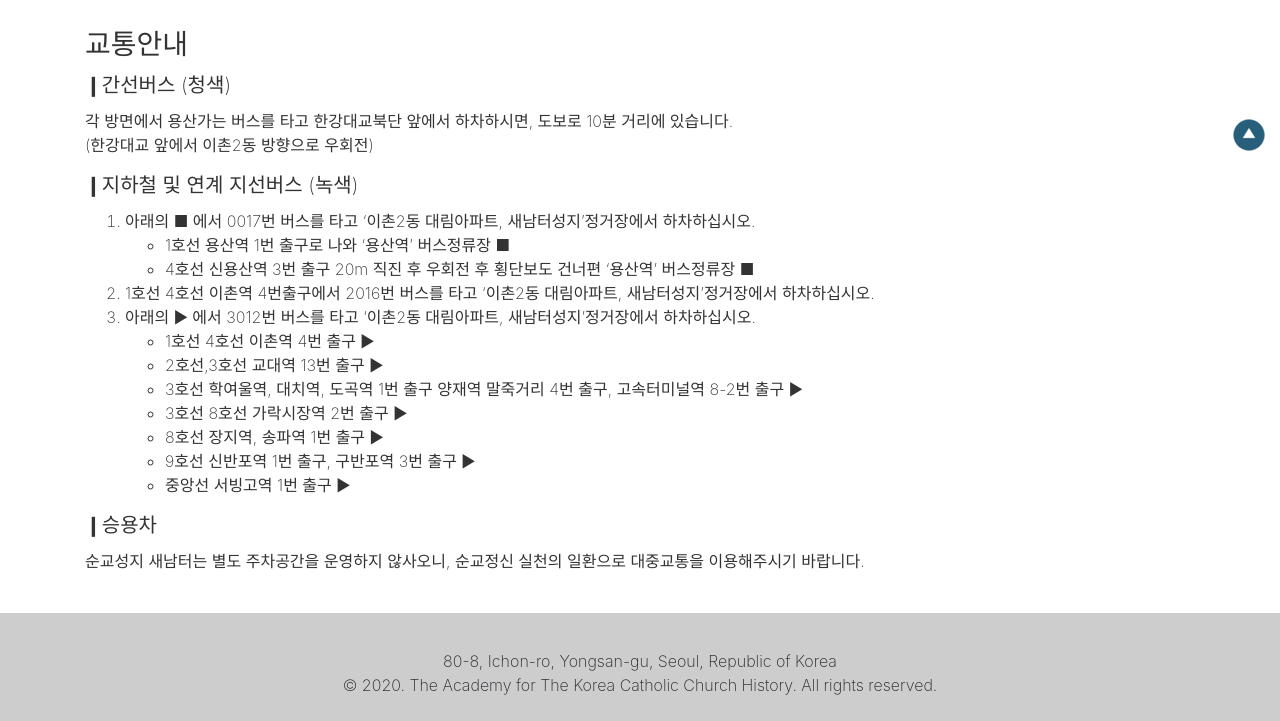
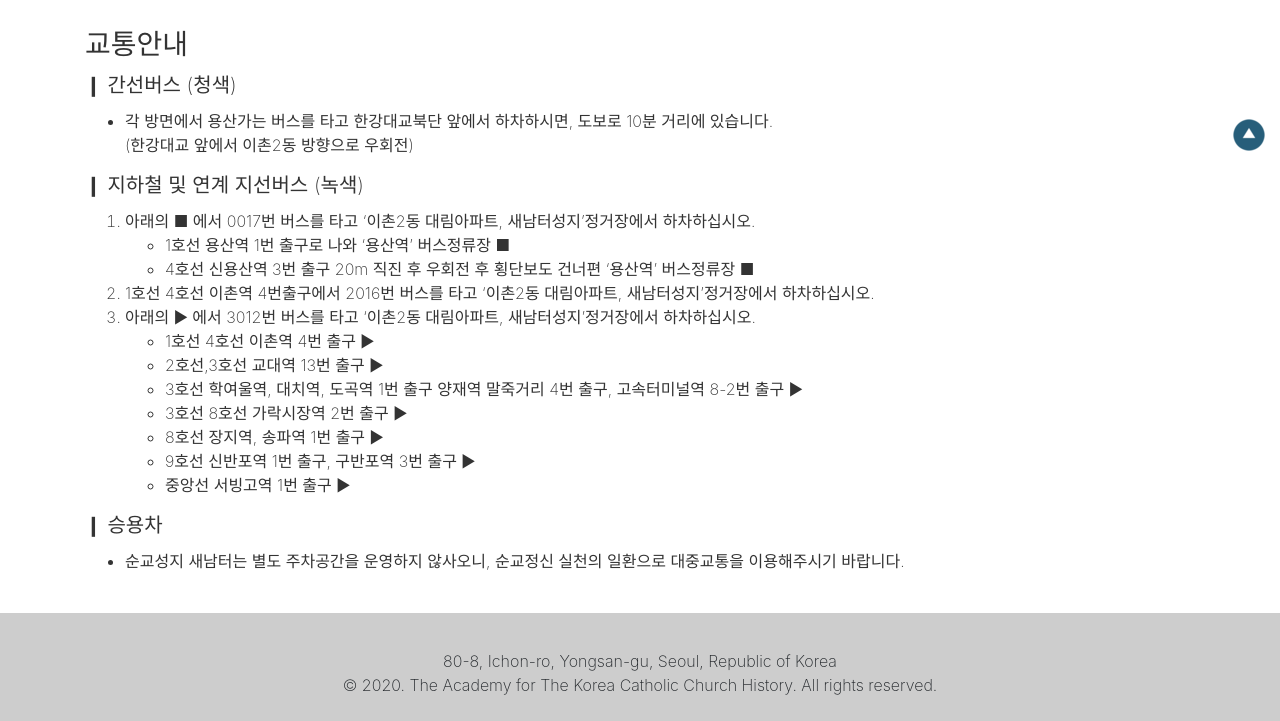
Before and after one commit to brotherhood-acch/booklist, a Jekyll site: the page built from about.md, in a window 1280 px wide. Shown: the part 734-1455 px from the top of the page. Built offline with Jekyll 4.4.1, drawn with Linux system fonts in a browser that asks for light colours.

Commit message:
마무으리

```diff
--- a/about.md
+++ b/about.md
@@ -20,11 +20,10 @@ title: "소개"
 </div>
 
 ### 교통안내
-##### ❙간선버스 (청색)
-각 방면에서 용산가는 버스를 타고 한강대교북단 앞에서 하차하시면, 도보로 10분 거리에 있습니다.<br>
-(한강대교 앞에서 이촌2동 방향으로 우회전)
+##### ❙ 간선버스 (청색)
+- 각 방면에서 용산가는 버스를 타고 한강대교북단 앞에서 하차하시면, 도보로 10분 거리에 있습니다.<br>(한강대교 앞에서 이촌2동 방향으로 우회전)
 
-##### ❙지하철 및 연계 지선버스 (녹색)
+##### ❙ 지하철 및 연계 지선버스 (녹색)
 1. 아래의 ■ 에서 0017번 버스를 타고 ‘이촌2동 대림아파트, 새남터성지’정거장에서 하차하십시오.
   - 1호선 용산역 1번 출구로 나와 '용산역' 버스정류장  ■
   - 4호선 신용산역 3번 출구 20m 직진 후 우회전 후 횡단보도 건너편  '용산역' 버스정류장 ■
@@ -38,5 +37,5 @@ title: "소개"
 	- 9호선 신반포역 1번 출구, 구반포역 3번 출구 ▶
 	- 중앙선 서빙고역 1번 출구 ▶
 
-##### ❙승용차
-순교성지 새남터는 별도 주차공간을 운영하지 않사오니, 순교정신 실천의 일환으로 대중교통을 이용해주시기 바랍니다.
+##### ❙ 승용차
+- 순교성지 새남터는 별도 주차공간을 운영하지 않사오니, 순교정신 실천의 일환으로 대중교통을 이용해주시기 바랍니다.
```
